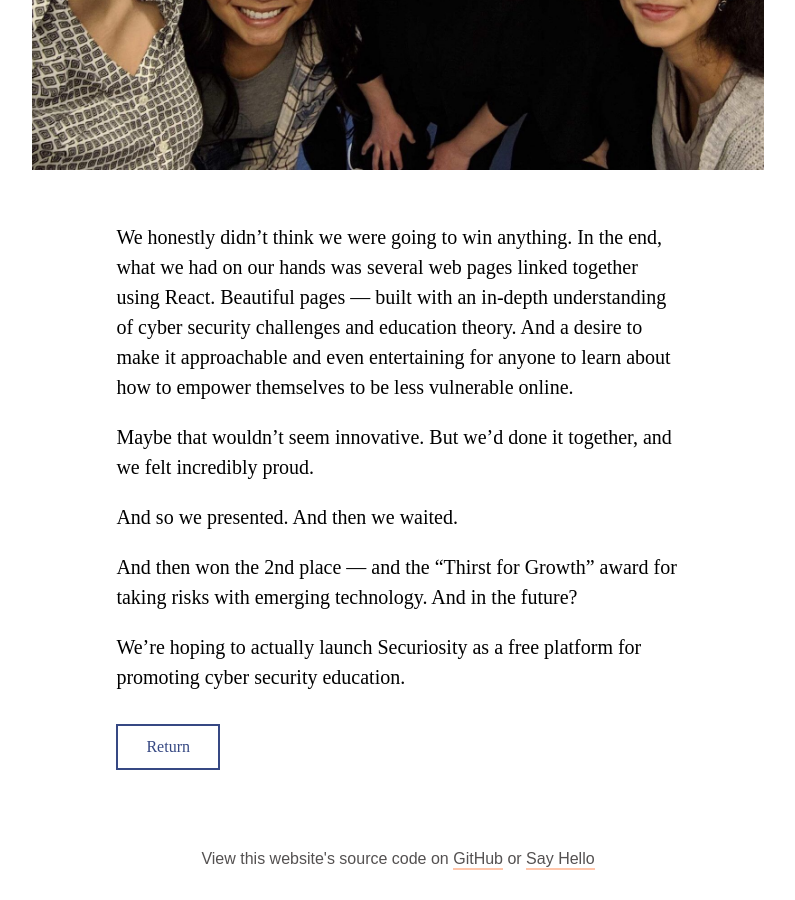
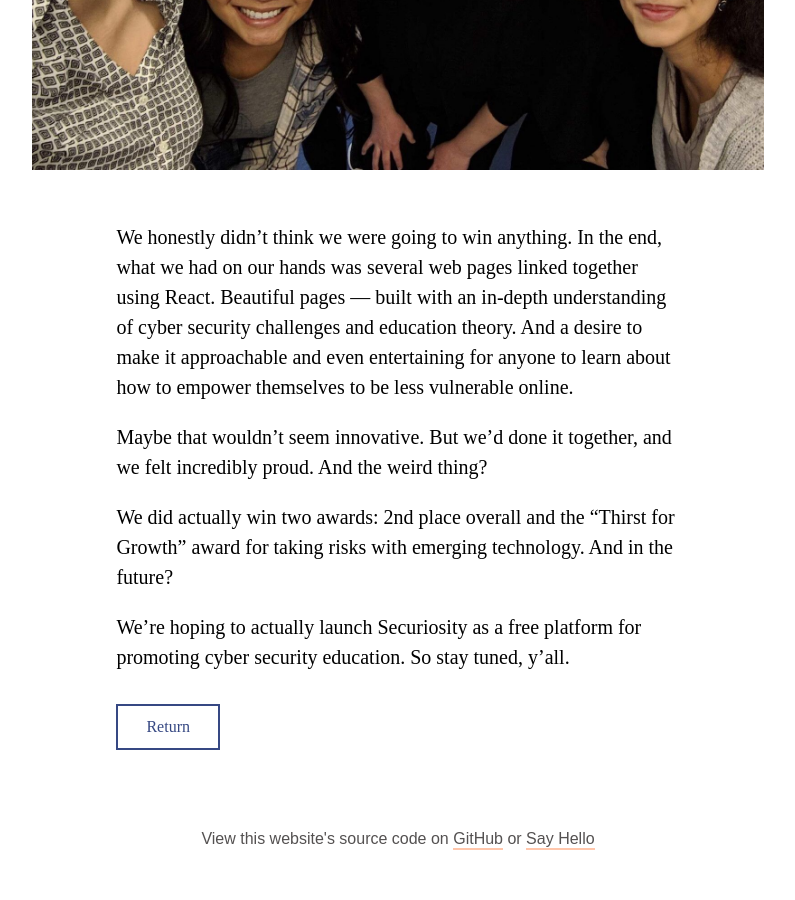
Before and after one commit to tinykite/tinykite.github.io, a Jekyll site: the page built from _posts/2019-02-4-hackathons-and-collaboration.md, in a window 1280 px wide and 900 px high, scrolled down 3637 px. Shown: the whole window, without its empty margins (242-1037 px from the left). Built offline with Jekyll 4.4.1, drawn with Linux system fonts in a browser that asks for light colours; some web fonts are replaced.

Commit message:
content: shorten article

```diff
--- a/_posts/2019-02-4-hackathons-and-collaboration.md
+++ b/_posts/2019-02-4-hackathons-and-collaboration.md
@@ -39,10 +39,8 @@ This is my team, shortly after noon on demo day, hyped up on caffeine and excite
 
 We honestly didn’t think we were going to win anything. In the end, what we had on our hands was several web pages linked together using React. Beautiful pages — built with an in-depth understanding of cyber security challenges and education theory. And a desire to make it approachable and even entertaining for anyone to learn about how to empower themselves to be less vulnerable online.
 
-Maybe that wouldn’t seem innovative. But we’d done it together, and we felt incredibly proud.
+Maybe that wouldn’t seem innovative. But we’d done it together, and we felt incredibly proud. And the weird thing?
 
-And so we presented. And then we waited.
+We did actually win two awards: 2nd place overall and the “Thirst for Growth” award for taking risks with emerging technology. And in the future?
 
-And then won the 2nd place — and the “Thirst for Growth” award for taking risks with emerging technology. And in the future?
-
-We're hoping to actually launch Securiosity as a free platform for promoting cyber security education.
+We're hoping to actually launch Securiosity as a free platform for promoting cyber security education. So stay tuned, y'all.
```
